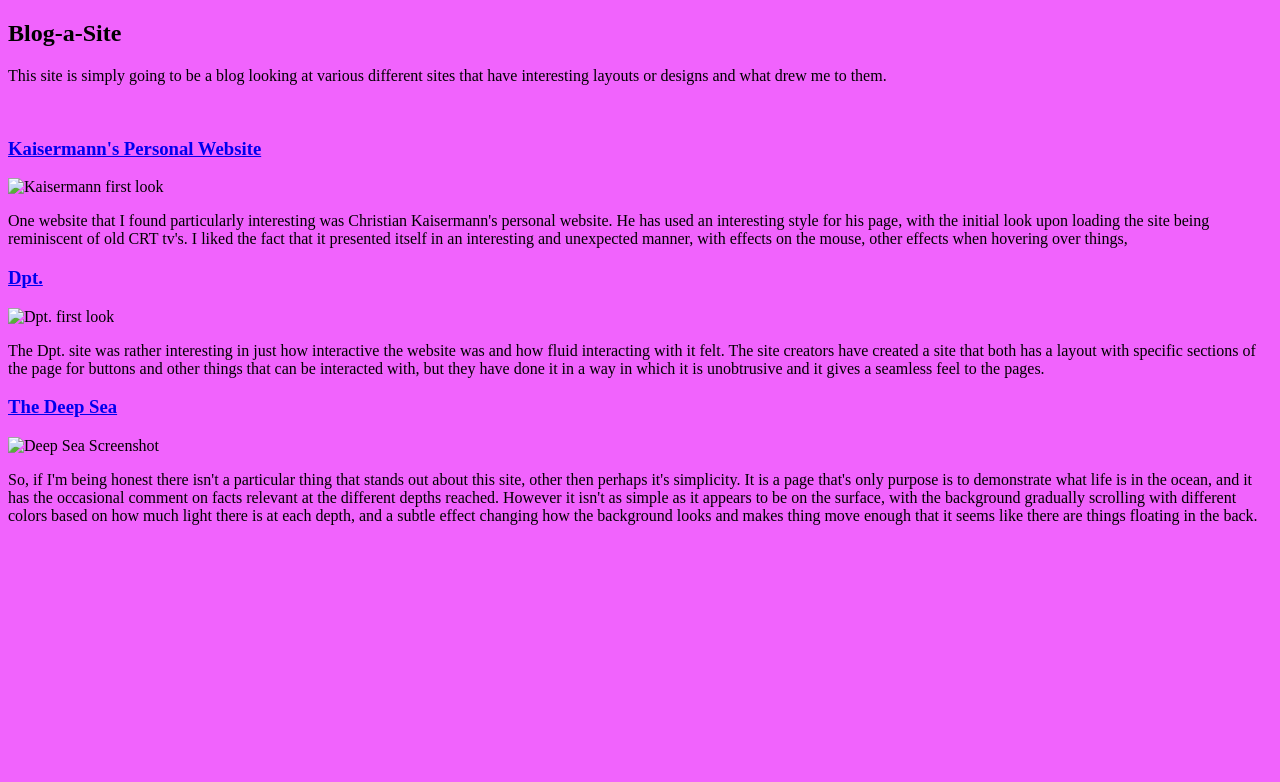
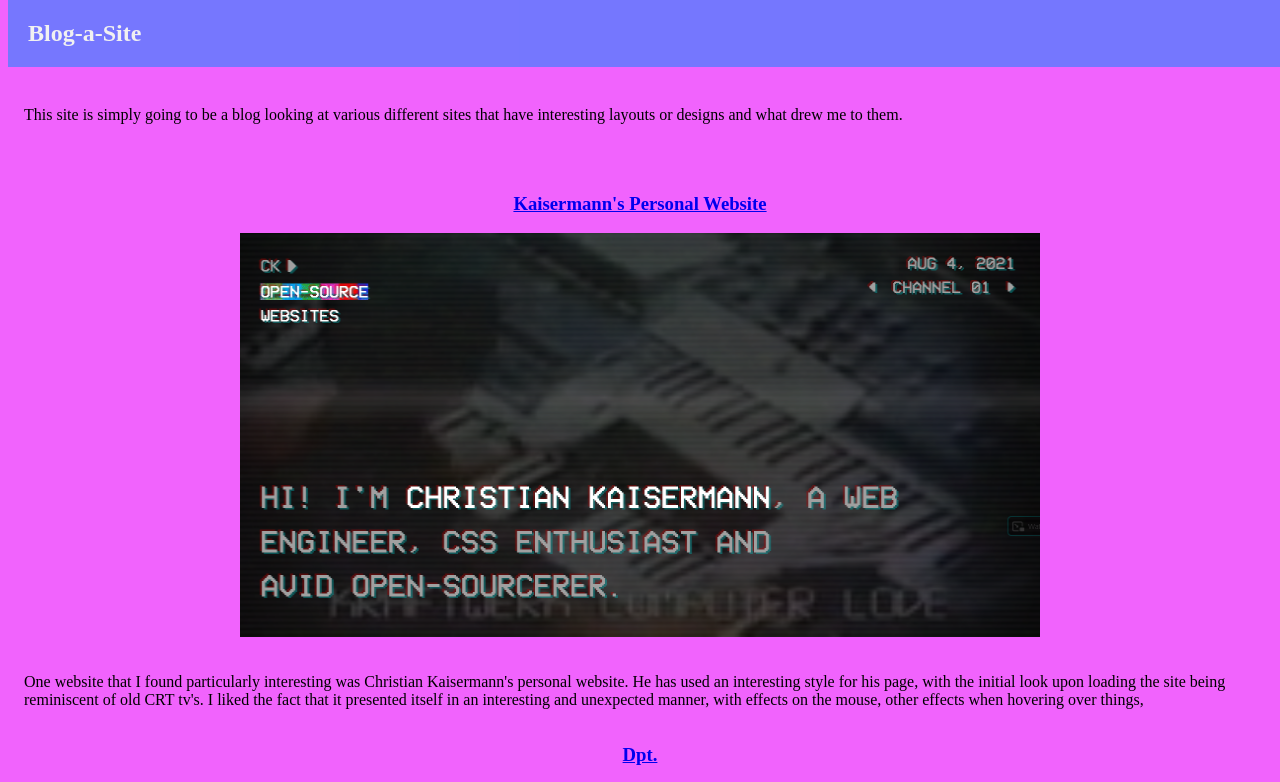
Before and after one commit to sammy6345/WebDevSites, a plain HTML site: page docs/index.html in a window 1280 px wide. Shown: the top 782 px of the page. Drawn offline with Linux system fonts and the light colour scheme; the site is published under a folder, as on GitHub Pages, so addresses that start at the root find nothing.

Commit message:
Can't figure out proper linking/embedding of files with absolute paths.

```diff
--- a/docs/index.html
+++ b/docs/index.html
@@ -5,7 +5,7 @@
 		<title>
 			Website Layout Blog
 		</title>
-		<link rel="stylesheet" href="/src/main.css">
+		<link rel="stylesheet" href="src/main.css">
 	</head>
 
 	<body style="background: #f163fd;">
@@ -22,14 +22,14 @@
 			<a class=site-title href="https://kaisermann.me/">
 			<h3> Kaisermann's Personal Website</h3>
 			</a>
-			<img src="/src/images/Kaisermann 1.png" class=image_center alt="Kaisermann first look" width="800" height="404">
+			<img src="src/images/Kaisermann 1.png" class=image_center alt="Kaisermann first look" width="800" height="404">
 			<p class="content">One website that I found particularly interesting was Christian Kaisermann's personal website. He has used an interesting style for his page, with the initial look upon loading the site being reminiscent of old CRT tv's. I liked the fact that it presented itself in an interesting and unexpected manner, with effects on the mouse, other effects when hovering over things, </p>
 		</div>
 		<div id="Dpt.">
 			<a class=site-title href="https://dpt.co/en">
 			<h3> Dpt. </h3>
 			</a>
-			<img src="/src/images/Dpt. 1.png" class=image_center alt="Dpt. first look" height="692" width="687">
+			<img src="src/images/Dpt. 1.png" class=image_center alt="Dpt. first look" height="692" width="687">
 			<p class=content>The Dpt. site was rather interesting in just how interactive the website was and how fluid interacting with it felt. The site creators have created a site that both has a layout with specific sections of the page for buttons and other things that can be interacted with, but they have done it in a way in which it is unobtrusive and it gives a seamless feel to the pages.
 			</p>
 		</div>
@@ -37,7 +37,7 @@
 			<a class=site-title href="https://neal.fun/deep-sea/">
 			<h3>The Deep Sea</h3>
 			</a>
-			<img src="/src/images/Deep Sea.png" class=image_center alt="Deep Sea Screenshot" width="815" height="378">
+			<img src="src/images/Deep Sea.png" class=image_center alt="Deep Sea Screenshot" width="815" height="378">
 			<p class=content>So, if I'm being honest there isn't a particular thing that stands out about this site, other then perhaps it's simplicity. It is a page that's only purpose is to demonstrate what life is in the ocean, and it has the occasional comment on facts relevant at the different depths reached. However it isn't as simple as it appears to be on the surface, with the background gradually scrolling with different colors based on how much light there is at each depth, and a subtle effect changing how the background looks and makes thing move enough that it seems like there are things floating in the back.
 			</p>
 		</div>
```
